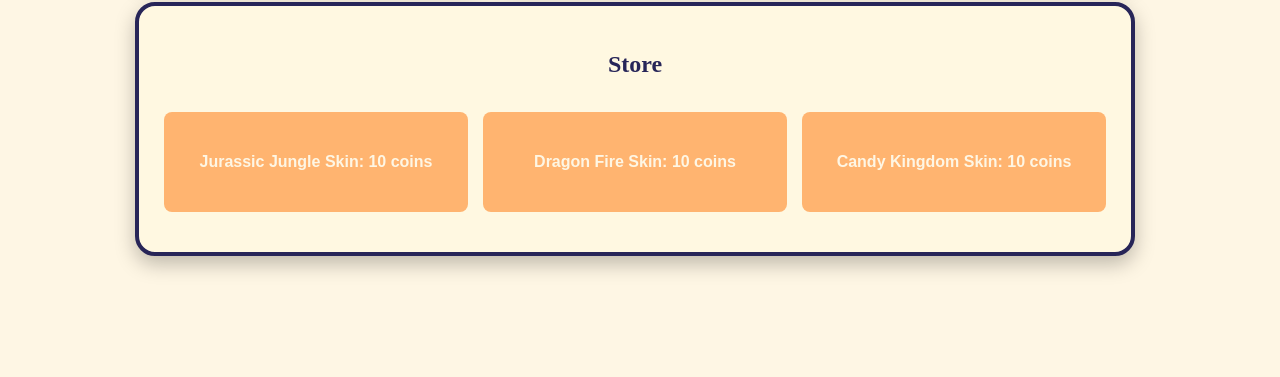
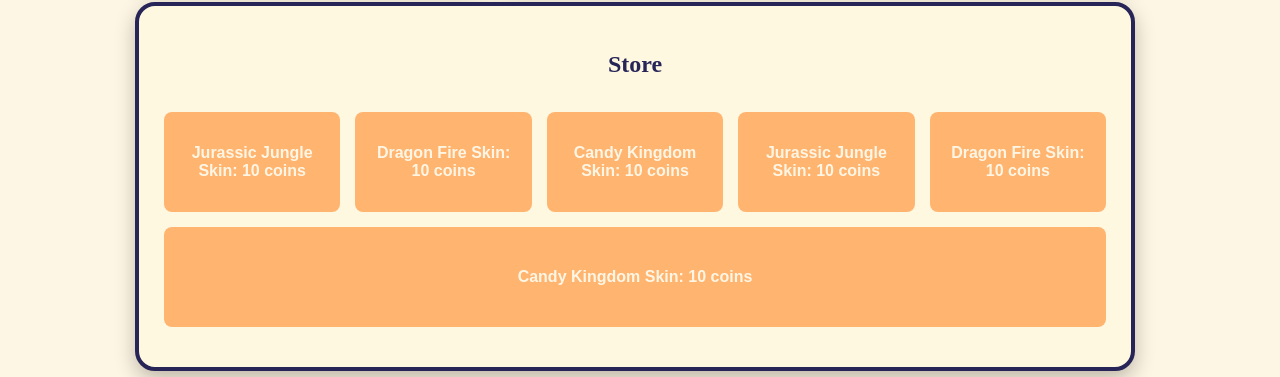
Before and after one commit to iskesss/ReadySetRead, a React app in the folder frontend/: page /Rewards in a window 1280 px wide. Shown: the part 413-790 px from the top of the page. Built offline with nearby package versions, Linux system fonts and the light colour scheme; no server answers; the HTML template or start-up script is replaced by a standard one.

Commit message:
Most of the way through rewards functionality

```diff
--- a/frontend/src/api/rewards.ts
+++ b/frontend/src/api/rewards.ts
@@ -7,7 +7,9 @@ import type {
     ListCustomRewardsRequest,
     ListCustomRewardsResponse,
     RedeemCustomRewardRequest,
-    RedeemCustomRewardResponse
+    RedeemCustomRewardResponse,
+    SpendCoinsRequest,
+    SpendCoinsResponse
 } from "./types";
 
 //Get number of coins for current child
@@ -18,7 +20,12 @@ export async function getNumCoins(
     return response.data;
 }
 
-
+export async function spendCoins(
+    data: SpendCoinsRequest
+): Promise<SpendCoinsResponse> {
+    const response = await api.post<SpendCoinsResponse>('/child/spend-coins', data)
+    return response.data;
+}
 
 
 //Create a new custom reward
--- a/frontend/src/pages/Rewards.tsx
+++ b/frontend/src/pages/Rewards.tsx
@@ -8,9 +8,9 @@ import '../styles/Rewards.css'
 import '../styles/App.css'
 
 //Api imports
-import { getNumCoins, listCustomRewards, redeemCustomReward } from "../api/rewards";
+import { getNumCoins, listCustomRewards, redeemCustomReward, spendCoins } from "../api/rewards";
 import { getCurrentStudent } from "../api/students";
-import type { CustomReward, GetCoinsRequest, ListCustomRewardsRequest, RedeemCustomRewardRequest } from "../api/types";
+import type { CustomReward, GetCoinsRequest, ListCustomRewardsRequest, RedeemCustomRewardRequest, SpendCoinsRequest } from "../api/types";
 
 export default function Rewards() {
   const [popUpOpen, setPopUpOpen] = useState(false);
@@ -21,6 +21,24 @@ export default function Rewards() {
   const [numCoins, setNumCoins] = useState<number>()
   const [customRewards, setCustomRewards] = useState<CustomReward[]>([])
   const [rewardRedeemed] = useState<boolean[]>([false]);
+
+  const appSkins = {
+    jurassicJungle: {
+      name: "Jurassic Jungle Skin",
+      cost: 10,
+      gradient: "linear-gradient(180deg, #567d46, #3b5e34, #283c22, #1e261d)"
+    },
+    dragonFire: {
+      name: "Dragon Fire Skin",
+      cost: 10,
+      gradient: "linear-gradient(to bottom right, #3e0000, #800000, #ff4500)"
+    },
+    candyKingdom: {
+      name: "Candy Kingdom Skin",
+      cost: 10,
+      gradient: "linear-gradient(180deg, #FF9A9E, #FECFEF, #E0C3FC)"
+    }
+  };
 
   const changeSkin = (color: string) => {
     setSelectedColor(color);
@@ -95,12 +113,16 @@ export default function Rewards() {
 
 
   //When redeem custom rewards is clicked
-  async function redeemCustomRewardClicked(reward_id: number, reward_index: number) {
+  async function redeemCustomRewardClicked(reward_id: number, reward_index: number, cost: number) {
     try {
       if (myId && reward_id) {
         const request: RedeemCustomRewardRequest = { child_id: myId, reward_id: reward_id }
         const result = await redeemCustomReward(request)
-
+        if (result.success) {
+          const request: SpendCoinsRequest = { coins_to_spend: cost }
+          const spendResult = await spendCoins(request)
+          console.log("Did we succeed spending coins: ", spendResult.message)
+        }
         rewardRedeemed[reward_index] = true
 
         return result
@@ -108,6 +130,10 @@ export default function Rewards() {
     } catch (error) {
       console.log('Error redeeming custom reward: ', error)
     }
+  }
+
+  async function storeItemClicked(skinGradient: string) {
+    changeSkin(skinGradient)
   }
 
 
@@ -142,7 +168,7 @@ export default function Rewards() {
             {customRewards.map((customReward, index) => {
               return (
                 <Button
-                  onClick={() => redeemCustomRewardClicked(customReward.reward_id, index)}
+                  onClick={() => redeemCustomRewardClicked(customReward.reward_id, index, customReward.coin_cost)}
                   className="miniReward"
                   style={rewardRedeemed[index] ? { backgroundColor: 'green' } : {}}
                 >
@@ -159,6 +185,16 @@ export default function Rewards() {
             <h2>Store</h2>
 
             <div className="storeItemsRow">
+              {Object.entries(appSkins).map(([key, skin]) => (
+                <Button
+                  key={key}
+                  className="storeItem"
+                  onClick={() => storeItemClicked(skin.gradient)}
+                >
+                  {skin.name}: {skin.cost} coins
+                </Button>
+              ))}
+
               <Button className="storeItem" onClick={() => changeSkin("linear-gradient(180deg, #567d46, #3b5e34, #283c22, #1e261d)")} >
                 Jurassic Jungle Skin: 10 coins
               </Button>
```
Also changed, not shown: frontend/src/api/types.ts (+18 -0 lines).
